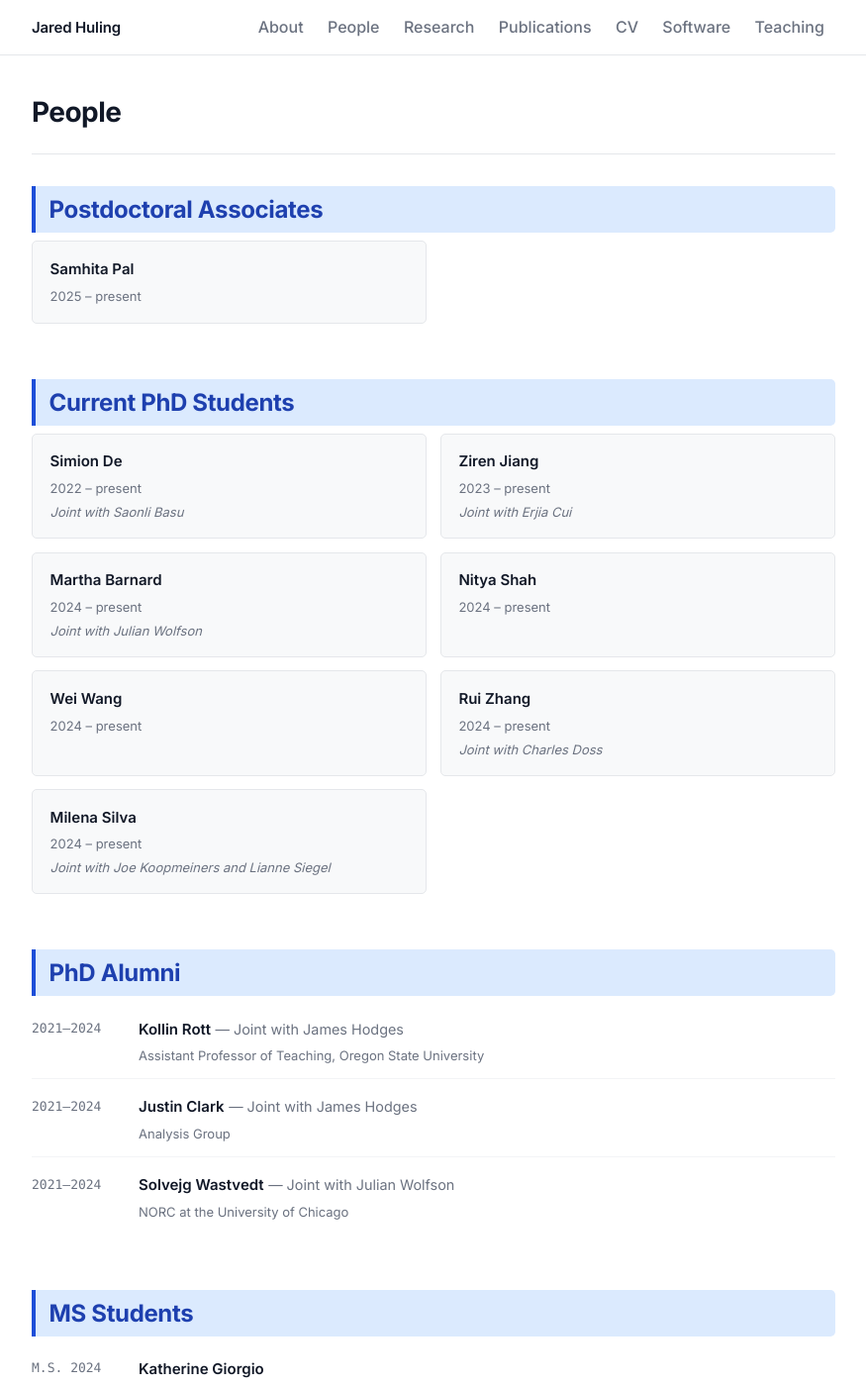
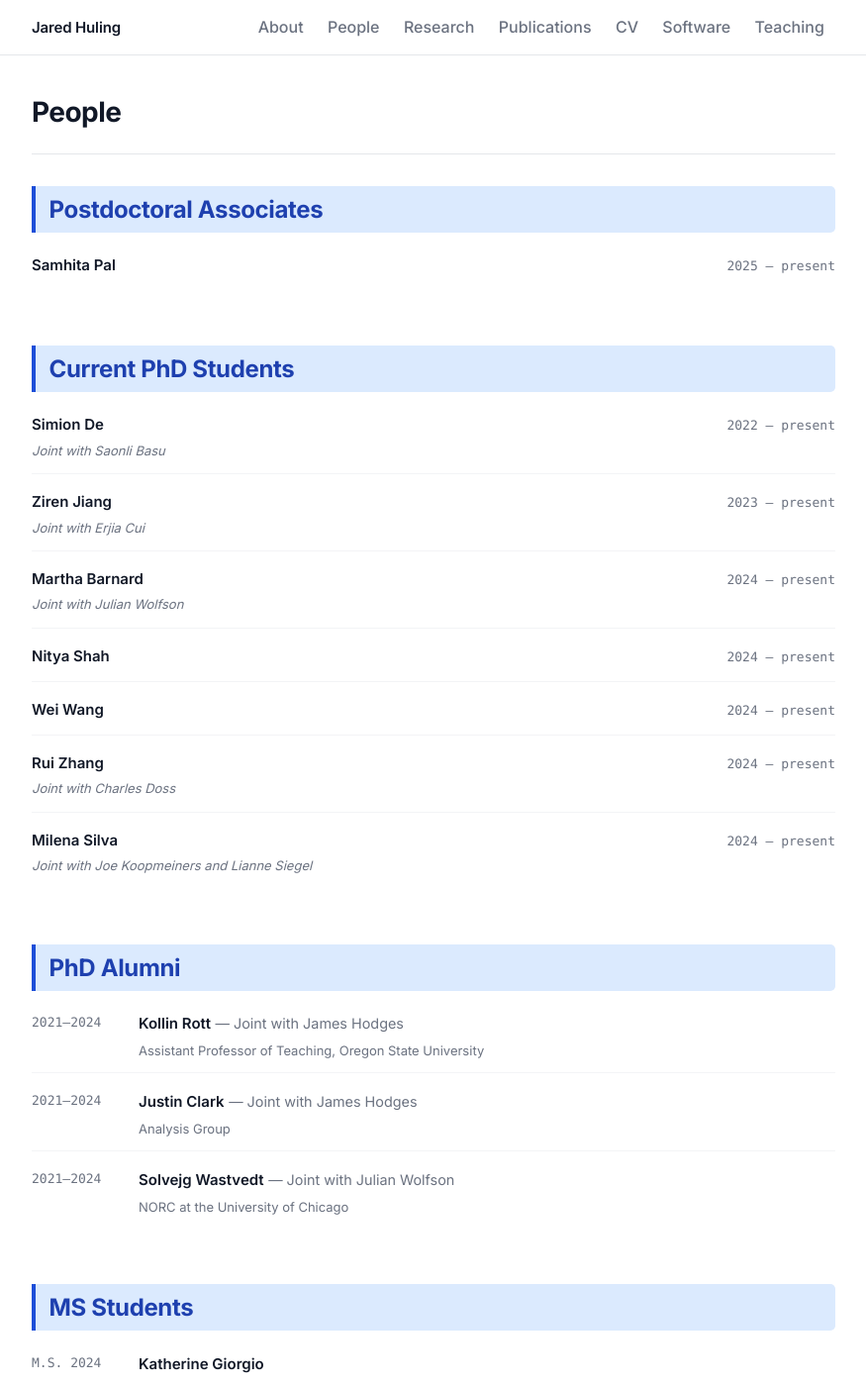
Before and after one commit to jaredhuling/jaredhuling.github.io, a Jekyll site: the page built from _pages/people.md, in a window 1280 px wide and 1400 px high. Shown: the whole window at 99% size, without its empty margins (202-1077 px from the left). Built offline with Jekyll 4.4.1, drawn with Linux system fonts in a browser that asks for light colours.

Commit message:
people page reorg

```diff
--- a/_pages/people.md
+++ b/_pages/people.md
@@ -6,61 +6,77 @@ title: People
 
 <div class="pub-section">
 <h2 class="pub-section-header">Postdoctoral Associates</h2>
-<div class="people-grid">
+<ul class="people-current-list">
 
-  <div class="person-card">
-    <div class="person-name">Samhita Pal</div>
-    <div class="person-years">2025 – present</div>
-  </div>
+  <li>
+    <div class="current-info">
+      <span class="current-name">Samhita Pal</span>
+    </div>
+    <span class="current-years">2025 – present</span>
+  </li>
 
-</div>
+</ul>
 </div>
 
 <div class="pub-section">
 <h2 class="pub-section-header">Current PhD Students</h2>
-<div class="people-grid">
+<ul class="people-current-list">
 
-  <div class="person-card">
-    <div class="person-name">Simion De</div>
-    <div class="person-years">2022 – present</div>
-    <div class="person-joint">Joint with Saonli Basu</div>
-  </div>
+  <li>
+    <div class="current-info">
+      <span class="current-name">Simion De</span>
+      <span class="current-joint">Joint with Saonli Basu</span>
+    </div>
+    <span class="current-years">2022 – present</span>
+  </li>
 
-  <div class="person-card">
-    <div class="person-name">Ziren Jiang</div>
-    <div class="person-years">2023 – present</div>
-    <div class="person-joint">Joint with Erjia Cui</div>
-  </div>
+  <li>
+    <div class="current-info">
+      <span class="current-name">Ziren Jiang</span>
+      <span class="current-joint">Joint with Erjia Cui</span>
+    </div>
+    <span class="current-years">2023 – present</span>
+  </li>
 
-  <div class="person-card">
-    <div class="person-name"><a href="https://marthabarnard.github.io/">Martha Barnard</a></div>
-    <div class="person-years">2024 – present</div>
-    <div class="person-joint">Joint with Julian Wolfson</div>
-  </div>
+  <li>
+    <div class="current-info">
+      <span class="current-name"><a href="https://marthabarnard.github.io/">Martha Barnard</a></span>
+      <span class="current-joint">Joint with Julian Wolfson</span>
+    </div>
+    <span class="current-years">2024 – present</span>
+  </li>
 
-  <div class="person-card">
-    <div class="person-name">Nitya Shah</div>
-    <div class="person-years">2024 – present</div>
-  </div>
+  <li>
+    <div class="current-info">
+      <span class="current-name">Nitya Shah</span>
+    </div>
+    <span class="current-years">2024 – present</span>
+  </li>
 
-  <div class="person-card">
-    <div class="person-name">Wei Wang</div>
-    <div class="person-years">2024 – present</div>
-  </div>
+  <li>
+    <div class="current-info">
+      <span class="current-name">Wei Wang</span>
+    </div>
+    <span class="current-years">2024 – present</span>
+  </li>
 
-  <div class="person-card">
-    <div class="person-name">Rui Zhang</div>
-    <div class="person-years">2024 – present</div>
-    <div class="person-joint">Joint with Charles Doss</div>
-  </div>
+  <li>
+    <div class="current-info">
+      <span class="current-name">Rui Zhang</span>
+      <span class="current-joint">Joint with Charles Doss</span>
+    </div>
+    <span class="current-years">2024 – present</span>
+  </li>
 
-  <div class="person-card">
-    <div class="person-name">Milena Silva</div>
-    <div class="person-years">2024 – present</div>
-    <div class="person-joint">Joint with Joe Koopmeiners and Lianne Siegel</div>
-  </div>
+  <li>
+    <div class="current-info">
+      <span class="current-name">Milena Silva</span>
+      <span class="current-joint">Joint with Joe Koopmeiners and Lianne Siegel</span>
+    </div>
+    <span class="current-years">2024 – present</span>
+  </li>
 
-</div>
+</ul>
 </div>
 
 <div class="pub-section">
--- a/assets/css/main.scss
+++ b/assets/css/main.scss
@@ -701,23 +701,33 @@ author { font-weight: 600; }
 /* ============================================================
    People page
    ============================================================ */
-.people-grid {
-  display: grid;
-  grid-template-columns: repeat(2, 1fr);
-  gap: 0.85rem;
+.people-current-list {
+  list-style: none;
+  padding: 0;
   margin-top: 0.25rem;
+
+  li {
+    display: flex;
+    align-items: baseline;
+    justify-content: space-between;
+    gap: 1rem;
+    padding: 0.75rem 0;
+    border-bottom: 1px solid var(--color-border-sub);
+
+    &:last-child { border-bottom: none; }
+  }
 }
 
-.person-card {
-  padding: 0.9rem 1.1rem;
-  border: 1px solid var(--color-border);
-  border-radius: var(--radius);
-  background: var(--color-bg-subtle);
+.current-info {
+  display: flex;
+  flex-direction: column;
+  gap: 0.1rem;
+}
 
-  .person-name {
+.current-name {
   font-size: 0.9375rem;
   font-weight: 600;
-    margin-bottom: 0.2rem;
+  color: var(--color-text);
 
   a {
     color: var(--color-text);
@@ -725,17 +735,18 @@ author { font-weight: 600; }
   }
 }
 
-  .person-years {
-    font-size: 0.8125rem;
-    color: var(--color-text-muted);
-    margin-bottom: 0.1rem;
-  }
-
-  .person-joint {
+.current-joint {
   font-size: 0.8125rem;
   color: var(--color-text-muted);
   font-style: italic;
 }
+
+.current-years {
+  font-size: 0.8125rem;
+  font-family: var(--font-mono);
+  color: var(--color-text-muted);
+  white-space: nowrap;
+  flex-shrink: 0;
 }
 
 .people-alumni-list {
@@ -896,9 +907,6 @@ footer {
     gap: 1rem;
   }
 
-  .people-grid {
-    grid-template-columns: 1fr;
-  }
 
   .software-img {
     flex: none;
```
Lines whose indentation alone changed are shown as unchanged.
